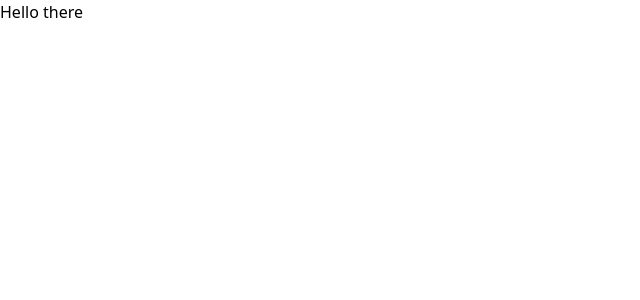
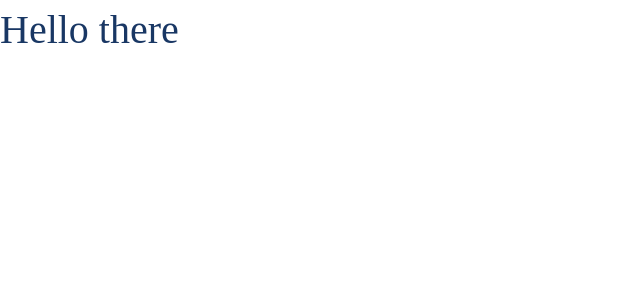
Before and after one commit to Alaeddin03/takaful-club, a React (Vite) app in the folder react/takaful-programs-planner/: page / in a window 1280 px wide. Shown: the top 300 px of the page, without its empty margins (0-640 px from the left). Built offline with nearby package versions, Linux system fonts and the light colour scheme.

Commit message:
added router and root variables

```diff
--- a/react/takaful-programs-planner/src/App.css
+++ b/react/takaful-programs-planner/src/App.css
@@ -1,3 +1,20 @@
 @tailwind base;
 @tailwind components;
 @tailwind utilities;
+
+:root{
+	--dark_blue_text: #193764;
+	--dark_gray_text: #787878;
+	--blue_bg: #375589;
+	--light_gray_bg: #F8F8F8;
+	--dark_bg: #2c2c2c;
+	--font: 'hanimation';
+	--title_font: 'sky-bold';
+	--numeric_font: 'bein';
+}
+
+h1 {
+    font-family: var(--title_font);
+    font-size: 2.5rem;
+    color: var(--dark_blue_text);
+}
--- a/react/takaful-programs-planner/src/main.jsx
+++ b/react/takaful-programs-planner/src/main.jsx
@@ -1,9 +1,19 @@
+import './App.css'
 import React from 'react'
 import ReactDOM from 'react-dom/client'
-import App from './App.jsx'
+import App from './routes/App.jsx'
+import { RouterProvider, createBrowserRouter } from 'react-router-dom'
+
+const router = createBrowserRouter([
+  {
+    path: '/',
+    element: <App />
+  },
+])
+
 
 ReactDOM.createRoot(document.getElementById('root')).render(
   <React.StrictMode>
-    <App />
+    <RouterProvider router={router} />
   </React.StrictMode>,
 )
--- a/react/takaful-programs-planner/src/App.jsx
+++ b/react/takaful-programs-planner/src/routes/App.jsx
@@ -1,10 +1,8 @@
-import './App.css'
-
 function App() {
 
   return (
     <>
-      <h1 className='text-blue-800 text-center'>
+      <h1 className='text-center'>
         Hello there
       </h1>
     </>
```
